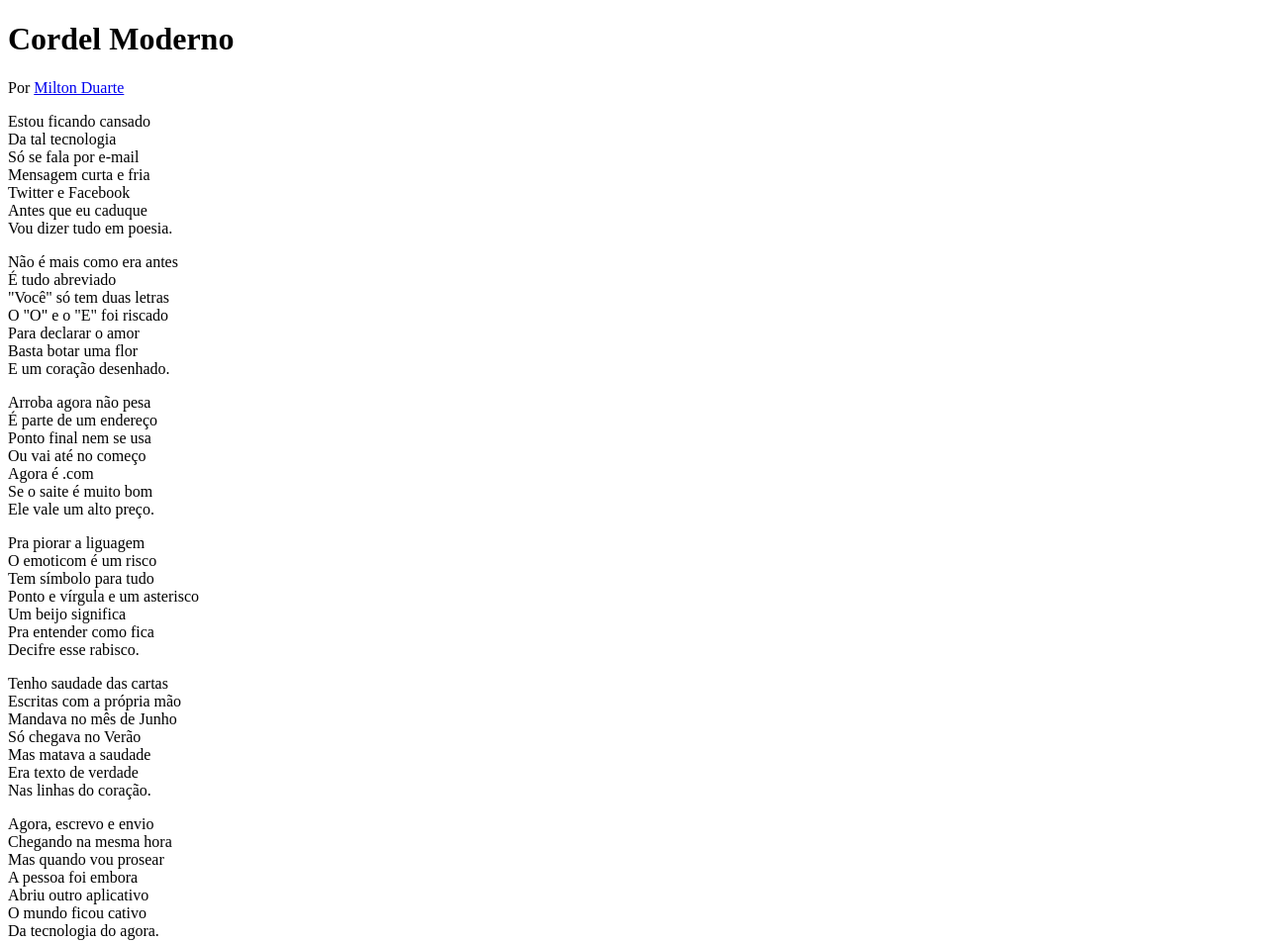
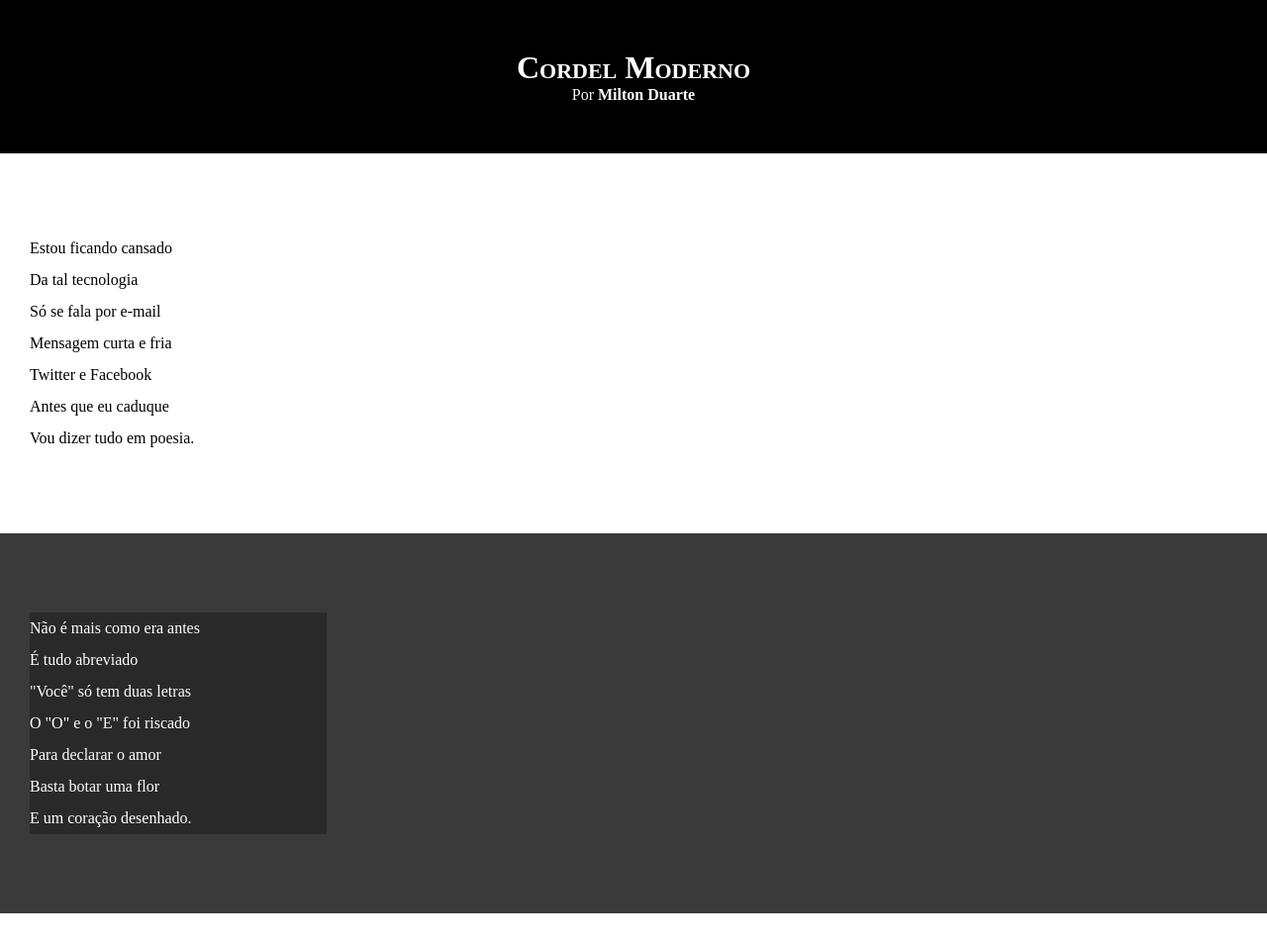
Before and after one commit to MatheusBressan3794/html-css, a plain HTML site: page desafios/desafio12/index.html in a window 1280 px wide. Shown: the top 953 px of the page at 99% size. Drawn offline with Linux system fonts and the light colour scheme.

Commit message:
atualizei meu desafio 12

```diff
--- a/desafios/desafio12/index.html
+++ b/desafios/desafio12/index.html
@@ -15,7 +15,7 @@
             Por <a href="https://www.recantodasletras.com.br/poesias/3186743" target="_blank">Milton Duarte</a>
         </p>
     </header>
-<section>
+<section class="normal">
         <p>
 
             Estou ficando cansado <br>
@@ -28,7 +28,7 @@
          </p>
 </section>
 
-<section>
+<section class="imagem">
         <p>
 
             Não é mais como era antes <br>
@@ -41,7 +41,7 @@
         </p>
 </section>
 
-<section>
+<section class="normal">
         <p>
 
             Arroba agora não pesa <br>
@@ -64,7 +64,7 @@
         </p>
 </section>
 
-<section>
+<section class="imagem">
 
         <p>
             Tenho saudade das cartas <br>
@@ -77,7 +77,7 @@
         </p>
 </section>
 
-<section>
+<section class="normal">
 
         <p>
             Agora, escrevo e envio <br>
--- a/desafios/desafio12/style.css
+++ b/desafios/desafio12/style.css
@@ -1 +1,66 @@
 @charset "UTF-8";
+
+*{
+    margin: 0px;
+    padding: 0px;
+}
+
+html, body{
+    min-height: 100vh;
+    background-color: darkgray;
+}
+
+header{
+    background-color: black;
+    color: white;
+    text-align: center;
+}
+
+header > h1{
+    padding-top: 50px;
+    font-variant: small-caps;
+}
+
+header > p{
+    padding-bottom: 50px;
+}
+
+a{
+    color: white;
+    text-decoration: none;
+    font-weight: bolder;
+}
+
+a:hover{
+    text-decoration: underline;
+}
+
+section{
+    padding-top: 10vh;
+    padding-bottom: 10vh;
+    line-height: 2em;
+    padding-left: 30px;
+}
+
+.normal{
+    background-color: white;
+    color: black;
+}
+
+.imagem{
+    background-color: rgb(58, 58, 58);
+    color: white;
+}
+
+.imagem > p{
+    width: 300px;
+    background-color: rgba(0, 0, 0, 0.301);
+
+}
+
+footer{
+    background-color: black;
+    color: white;
+    text-align: center;
+    padding: 10px;
+}
```
